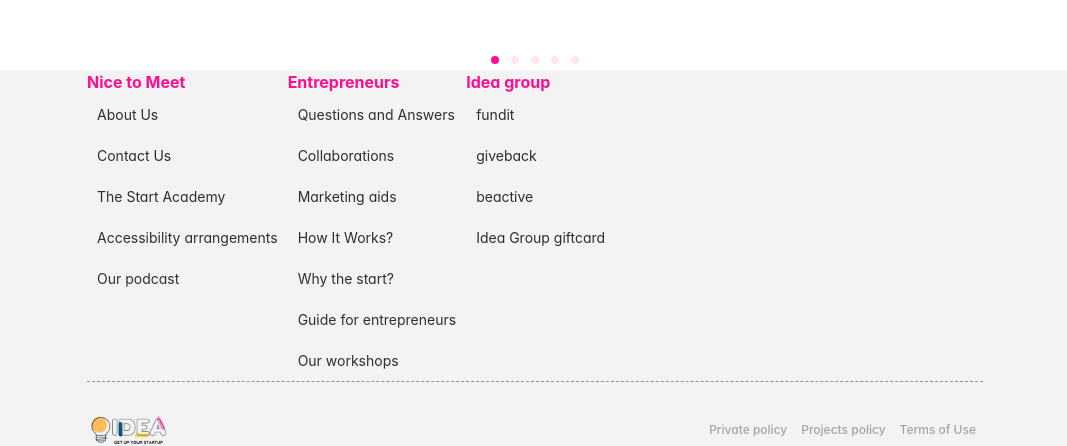
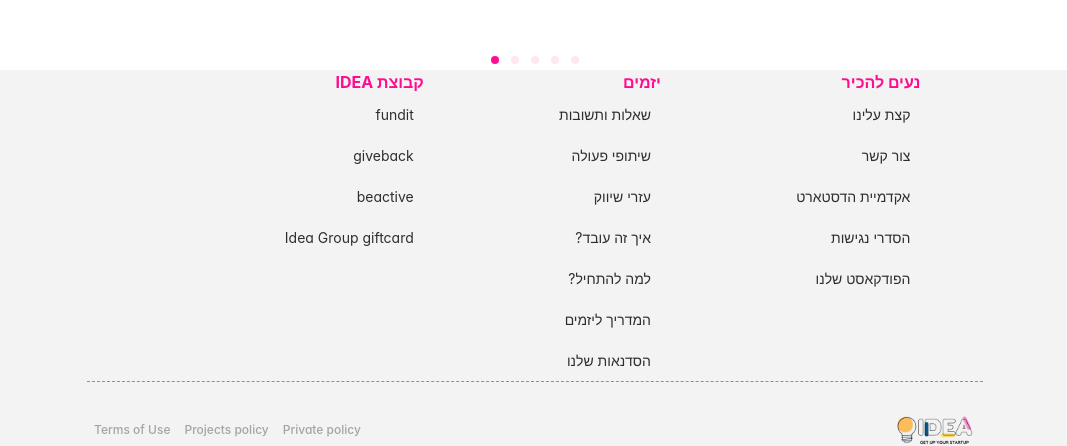
Before and after one commit to danieltovbin/IDEA, a React (Vite) app in the folder client/: page / in a window 1280 px wide. Shown: the part 1100-1546 px from the top of the page, without its empty margins (105-1172 px from the left). Built offline with nearby package versions, Linux system fonts and the light colour scheme.

Commit message:
translate bottom page done

```diff
--- a/client/src/components/Home/BottomPage.tsx
+++ b/client/src/components/Home/BottomPage.tsx
@@ -7,30 +7,30 @@ const BottomPage = () => {
         <div className="top">
           <div className="list1">
             <ul>
-              <h4>Nice to Meet</h4>
-              <li>About Us</li>
-              <li>Contact Us</li>
-              <li>The Start Academy</li>
-              <li>Accessibility arrangements</li>
-              <li>Our podcast</li>
+              <h4>נעים להכיר</h4>
+              <li>קצת עלינו</li>
+              <li>צור קשר</li>
+              <li>אקדמיית הדסטארט</li>
+              <li>הסדרי נגישות</li>
+              <li>הפודקאסט שלנו</li>
             </ul>
           </div>
           <div className="list2">
             <ul>
-              <h4> Entrepreneurs</h4>
+              <h4>יזמים</h4>
 
-              <li>Questions and Answers</li>
-              <li>Collaborations</li>
-              <li>Marketing aids</li>
-              <li>How It Works?</li>
-              <li>Why the start?</li>
-              <li>Guide for entrepreneurs</li>
-              <li>Our workshops</li>
+              <li>שאלות ותשובות</li>
+              <li>שיתופי פעולה</li>
+              <li>עזרי שיווק</li>
+              <li>איך זה עובד?</li>
+              <li>למה להתחיל?</li>
+              <li>המדריך ליזמים</li>
+              <li>הסדנאות שלנו</li>
             </ul>
           </div>
           <div className="list3">
             <ul>
-              <h4> Idea group</h4>
+              <h4>  קבוצת IDEA</h4>
               <li>fundit</li>
               <li>giveback</li>
               <li>beactive</li>
--- a/client/src/components/Home/bottomPage.scss
+++ b/client/src/components/Home/bottomPage.scss
@@ -1,6 +1,7 @@
 .bottomPageDiv {
   background-color: #f3f3f3;
   width: 100%;
+  direction: rtl;
   display: flex;
   justify-content: center;
   color: rgb(46, 46, 46);
@@ -10,6 +11,7 @@
   }
   .top {
     display: flex;
+    justify-content: space-around;
     ul {
       list-style: none;
       h4 {
--- a/client/src/layouts/EditLayout.tsx
+++ b/client/src/layouts/EditLayout.tsx
@@ -4,6 +4,7 @@ import AppBarProps from "../components/appbar/AppBar";
 import Navtabs from "../components/navtabs/Navtabs";
 import "./scss/edit.scss";
 import CreationNav from "../Components/CreateProject/CreationNav";
+import BottomPage from "../Components/Home/BottomPage";
 
 interface LayoutProps {
   children: React.ReactNode;
@@ -19,6 +20,7 @@ const EditLayout: FC<LayoutProps> = ({ children }) => {
         <Navtabs />
       </div>
       {children}
+      <BottomPage />
     </div>
   );
 };
--- a/client/src/pages/edit/ContentEdit.tsx
+++ b/client/src/pages/edit/ContentEdit.tsx
@@ -121,6 +121,7 @@ const ContentEdit = () => {
         showContinuation={true}
         showContinuationIcon={true}
       />
+      <div style={{marginBottom:'250px'}}></div>
     </EditLayout>
   );
 };
--- a/client/src/pages/edit/DescriptionProject.tsx
+++ b/client/src/pages/edit/DescriptionProject.tsx
@@ -169,6 +169,7 @@ const DescriptionProject = () => {
         </div>
       </div>
       <ConnectWithUs />
+      <div style={{marginBottom: "70px"}}></div>
     </EditLayout>
   );
 };
--- a/client/src/pages/edit/DeveloperDetails.tsx
+++ b/client/src/pages/edit/DeveloperDetails.tsx
@@ -30,6 +30,7 @@ const DeveloperDetails = () => {
         </div>
       </div>
       <PrevNextPage prevPageName={'Submissions'} nextPageName={''}/>
+      <div style={{marginBottom:"70px"}}></div>
     </EditLayout>
   )
 }
--- a/client/src/pages/edit/Submissions.tsx
+++ b/client/src/pages/edit/Submissions.tsx
@@ -10,7 +10,7 @@ import PrevNextPage from '../../components/edit/util/prevNextPage/PrevNextPage'
 const Submissions = () => {
   const [showNewSubmission, setShowNewSubmission] = useState(true);
 
-  const handleBtnClick = ()=>{
+  const handleBtnClick = () => {
     setShowNewSubmission(false)
   }
 
@@ -56,11 +56,12 @@ const Submissions = () => {
           )}
         </div>
         {showNewSubmission ? <StillNoOffers /> : (
-          <AddGift showAddGift={showAddGift}/>
+          <AddGift showAddGift={showAddGift} />
         )}
 
       </div>
-      <PrevNextPage prevPageName={'contentEdit'} nextPageName={'DeveloperDetails'} showContinuation={true} showContinuationIcon={true}/>
+      <PrevNextPage prevPageName={'contentEdit'} nextPageName={'DeveloperDetails'} showContinuation={true} showContinuationIcon={true} />
+      <div style={{ marginBottom: "300px" }}></div>
     </EditLayout>
   )
 }
```
Lines whose indentation alone changed are shown as unchanged.
